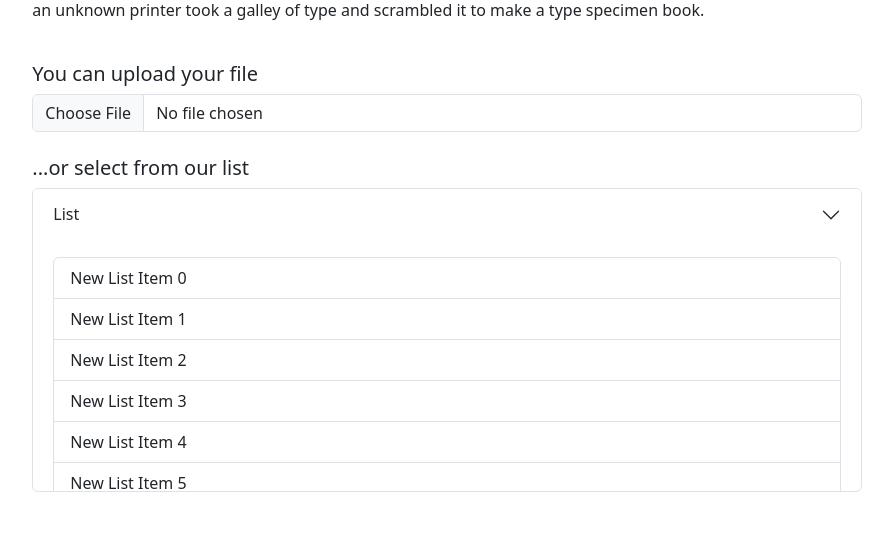
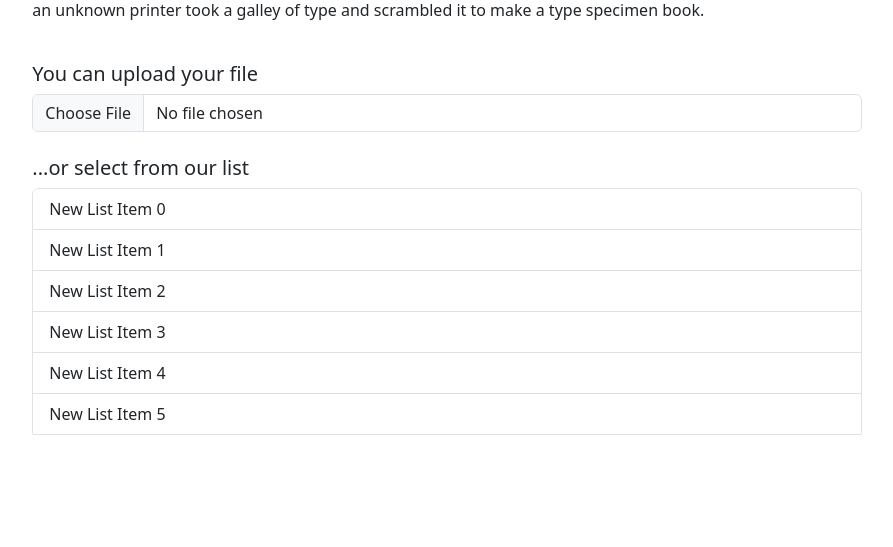
Before and after one commit to hyttttt/cfg, a Python web app: template templates/index.html in a window 1280 px wide. Shown: the part 282-829 px from the top of the page, without its empty margins (193-1086 px from the left). Run offline with Jinja, Linux system fonts and the light colour scheme; the template is opened without the code that fills it, so the values that code supplies are empty; some libraries are stand-ins or nearby versions.

Commit message:
feat: add cfg list

```diff
--- a/static/css/index.css
+++ b/static/css/index.css
@@ -1,4 +1,4 @@
-#list-group-div {
+#myList {
   height: 250px;
   overflow: auto;
 }
--- a/static/js/index.js
+++ b/static/js/index.js
@@ -8,9 +8,10 @@ function loadList() {
   var myList = document.getElementById("myList");
 
   for (i = 0; i < 30; i++) {
-    const newLi = document.createElement("li");
+    const newLi = document.createElement("a");
     newLi.innerHTML = "New List Item " + i;
     newLi.className = "list-group-item";
+    newLi.href = "cfg.html";
 
     newLi.onmouseover = function () {
       this.className = "list-group-item active";
--- a/templates/index.html
+++ b/templates/index.html
@@ -89,33 +89,8 @@
 
           <!-- select file list start -->
           <h5><br />...or select from our list</h5>
+          <div class="list-group" id="myList"></div>
 
-          <div class="accordion" id="accordionExample">
-            <div class="accordion-item">
-              <h2 class="accordion-header" id="headingOne">
-                <button
-                  class="accordion-button collapsed"
-                  type="button"
-                  data-bs-toggle="collapse"
-                  data-bs-target="#collapseOne"
-                  aria-expanded="false"
-                  aria-controls="collapseOne"
-                >
-                  List
-                </button>
-              </h2>
-              <div
-                id="collapseOne"
-                class="accordion-collapse collapse show"
-                aria-labelledby="headingOne"
-                data-bs-parent="#accordionExample"
-              >
-                <div class="accordion-body" id="list-group-div">
-                  <ul class="list-group" id="myList"></ul>
-                </div>
-              </div>
-            </div>
-          </div>
           <!-- select file list end -->
         </div>
         <div class="col-2"></div>
```
Also changed, not shown: static/css/cfg.css (+13 -1 lines), static/js/cfg.js (+24 -1 lines), templates/cfg.html (+19 -4 lines).
